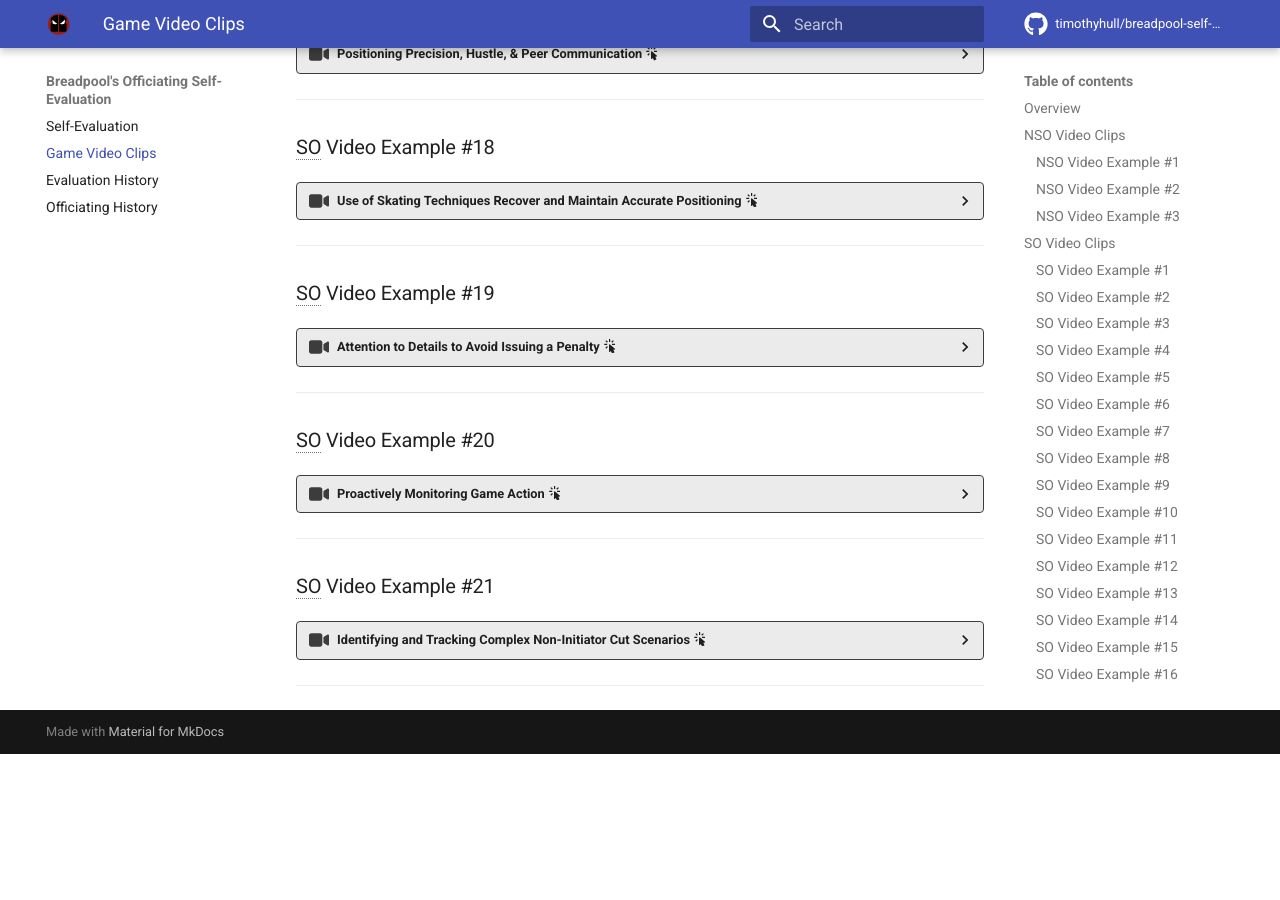
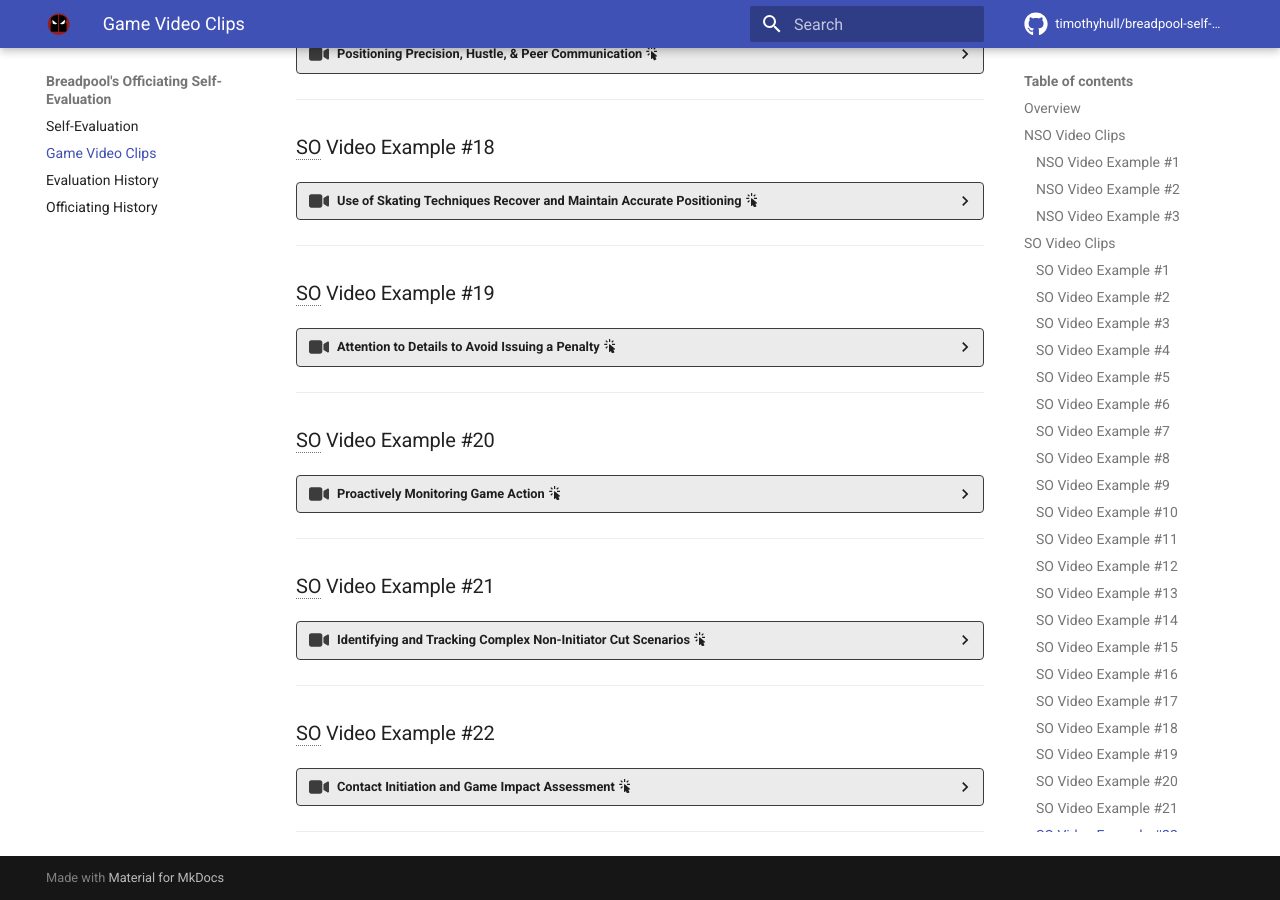
Before and after one commit to timothyhull/breadpool-self-eval, an MkDocs documentation site: the page built from docs/game_video_clips.md, in a window 1280 px wide and 900 px high, scrolled down 3276 px. Built offline with MkDocs 1.6.1 and Material for MkDocs 9.7.7, drawn with Linux system fonts in a browser that asks for light colours; comment, search, counter and statistics services are not loaded; before the commit the page ends 4030 px from its top, so only the background shows below that.

Commit message:
Initial example 22 content

```diff
--- a/docs/game_video_clips.md
+++ b/docs/game_video_clips.md
@@ -625,7 +625,7 @@ Below are links to some of my officiating performances that highlight my capabil
 
     === "Overview :material-cursor-default-click:"
 
-        - At the 27:41 mark of this video, while serving as rear OPR, I observe Purple #07 initiate forceful contact to the head of White #215, and decide to penalize Purple #07 for a high block.
+        - At the ≈27:41 mark of this video, while serving as rear OPR, I observe Purple #07 initiate forceful contact to the head of White #215, and decide to penalize Purple #07 for a high block.
         - I deliberately use a slow and clear and visual cue to ensure my peer officials are aware of the penalized action.
 
     === "Outcome :material-cursor-default-click:"
@@ -652,7 +652,7 @@ Below are links to some of my officiating performances that highlight my capabil
 
     === "Overview :material-cursor-default-click:"
 
-        - At the 16:19 mark of this video, while serving as rear OPR, I observe White #422 initiate a block that causes Purple #117 to step the right-front wheel of their right skate OOB.
+        - At the ≈16:19 mark of this video, while serving as rear OPR, I observe White #422 initiate a block that causes Purple #117 to step the right-front wheel of their right skate OOB.
         - I monitor Purple #117's next actions and determine they cut White #422 by immediately returning to an in-bounds and upright position in front of White #422.
         - The jam ends as I'm raising my arms to issue Purple #117 a cut penalty.
 
@@ -681,7 +681,7 @@ Below are links to some of my officiating performances that highlight my capabil
 
     === "Overview :material-cursor-default-click:"
 
-        - At the 37:18 mark of this video, while serving as rear OPR, I observe White #39 initiate a block that causes Purple #07 to step the left-front wheel of their left skate OOB.
+        - At the ≈37:18 mark of this video, while serving as rear OPR, I observe White #39 initiate a block that causes Purple #07 to step the left-front wheel of their left skate OOB.
         - From my point-of-view, it appeared that Purple #07 cut by returning to an upright and in-bounds position in front of White #39.
         - Purple #07 does not cede the apparent cut, and I am slightly behind a position that would allow me to accurately determine the exact position of White #39 and Purple #07.
 
@@ -732,11 +732,11 @@ Below are links to some of my officiating performances that highlight my capabil
             4. Using lateral movement techniques like tracking, cross-pulls, and power slides that allow me to keep my body facing the pack, give me the widest possible angle to observe game action, and afford me the flexibility to quickly change direction and accelerate at any moment.
             5. Using non-standard visual cues, hand signals, and head movements to relay information to my peer officials.
 
-        - At the 1:16:35 mark, one of the JRs issues a penalty to White #39, who appears to illegally exit the track.
+        - At the ≈1:16:35 mark, one of the JRs issues a penalty to White #39, who appears to illegally exit the track.
 
             1. Understanding the severity of issuing a player a second penalty, especially in a playoff game, I point at the player to get the attention of my CHR so they can determine if they want to issue a second penalty (they do).
 
-        - At the 1:16:46 mark, the front OPR issues a penalty to Purple #11 (blocker) that the front IPR repeats, in order to relay the call to the player.
+        - At the ≈1:16:46 mark, the front OPR issues a penalty to Purple #11 (blocker) that the front IPR repeats, in order to relay the call to the player.
 
             1. Purple #117 (jammer) hears the repeated penalty call, and, apparently believing they have their own penalty, leaves the track to self-report to the penalty box.
             2. Suspecting #117 may not have a penalty, I immediately start pointing and verbally relaying my observation to my peer officials who return Purple #117 to the track with only minimal impact to gameplay.
@@ -791,7 +791,7 @@ Below are links to some of my officiating performances that highlight my capabil
 
     === "Overview :material-cursor-default-click:"
 
-        - At the 4:32 mark of this video, while serving as rear OPR, I observed Purple #48 initiate a block on White #42 with a legal blocking zone to a legal target zone.
+        - At the ≈4:32 mark of this video, while serving as rear OPR, I observed Purple #48 initiate a block on White #42 with a legal blocking zone to a legal target zone.
         - Purple #48's block causes White #42 to fall on top of Purple #88 who is seemingly in a down position at the time of the contact.
         - I blow my whistle to issue a misconduct penalty to Purple #48 for blocking White #42 into a downed player (Purple #88).
 
@@ -897,3 +897,36 @@ Below are links to some of my officiating performances that highlight my capabil
     </center>
 
 ---
+
+### SO Video Example #22
+
+??? video "Contact Initiation and Game Impact Assessment :material-cursor-default-click:"
+
+    === "Overview :material-cursor-default-click:"
+
+        - At the ≈37:08 mark of this video, while serving as front IPR, I observed Green #11 and Blue jammer, #37, make contact near each of their foot/ankle areas.
+        - The contact cause Green #11 to immediately fall and Blue jammer falls about a second afterward.
+
+    === "Outcome :material-cursor-default-click:"
+
+        - I determined that Green #11 used an illegal blocking zone to initiate contact to an illegal target zone on Blue jammer that caused Blue jammer to adopt a downed position.
+        - I issued a low block penalty to Green #11 and direct them to report to the penalty box with the appropriate whistle signal plus verbal and visual cues.
+            - I deliberately used a slow and clear and visual cue to ensure my peer officials are aware of the penalized action.
+            - I spend almost twelve seconds from the time I blow my whistle to the time I complete the appropriate verbal and visual cues while continuously skating and maintaining observation of my assigned zone.
+
+    === "Importance :material-cursor-default-click:"
+
+        - It is of the utmost importance to me that I observe player movement continuously during game action so I can correctly identify the initiator(s) of contact, whether or not the contact is legal.
+            - I never want to penalize a player for contact they did not initiate, no matter how the contact appears to the untrained eye.
+        - In this case, although both players were moving toward each other at the time of the contact and the contact causes both players to fall, I believe I correctly assessed that Blue jammer had an established skating trajectory and Green #11 initiated the illegal low contact.
+        - Instead of immediately blowing my whistle after I observed the illegal low contact, I intentionally while I continue to observe Blue jammer for game impact as a result of the contact.
+            - As soon as I observe Blue jammer fall, I have the information I need to issue a penalty (initiation and impact) and appropriately explain it if questioned.
+
+    <center>
+        <iframe align="middle" width="560" height="315" src="https://www.youtube.com/embed/dVJcbkzW78w?start=2227" style="filter: drop-shadow(0 0 0.2rem black);" title="https://youtu.be/dVJcbkzW78w?t=2227" frameborder="0" allow="accelerometer; autoplay; clipboard-write; encrypted-media; gyroscope; picture-in-picture; web-share" referrerpolicy="strict-origin-when-cross-origin" allowfullscreen></iframe>
+    </center>
+    <center>
+        <br>[https://youtu.be/dVJcbkzW78w?t=2227 :octicons-link-external-24:](https://youtu.be/dVJcbkzW78w?t=2227){ target=_blank }
+    </center>
+
+---
```
